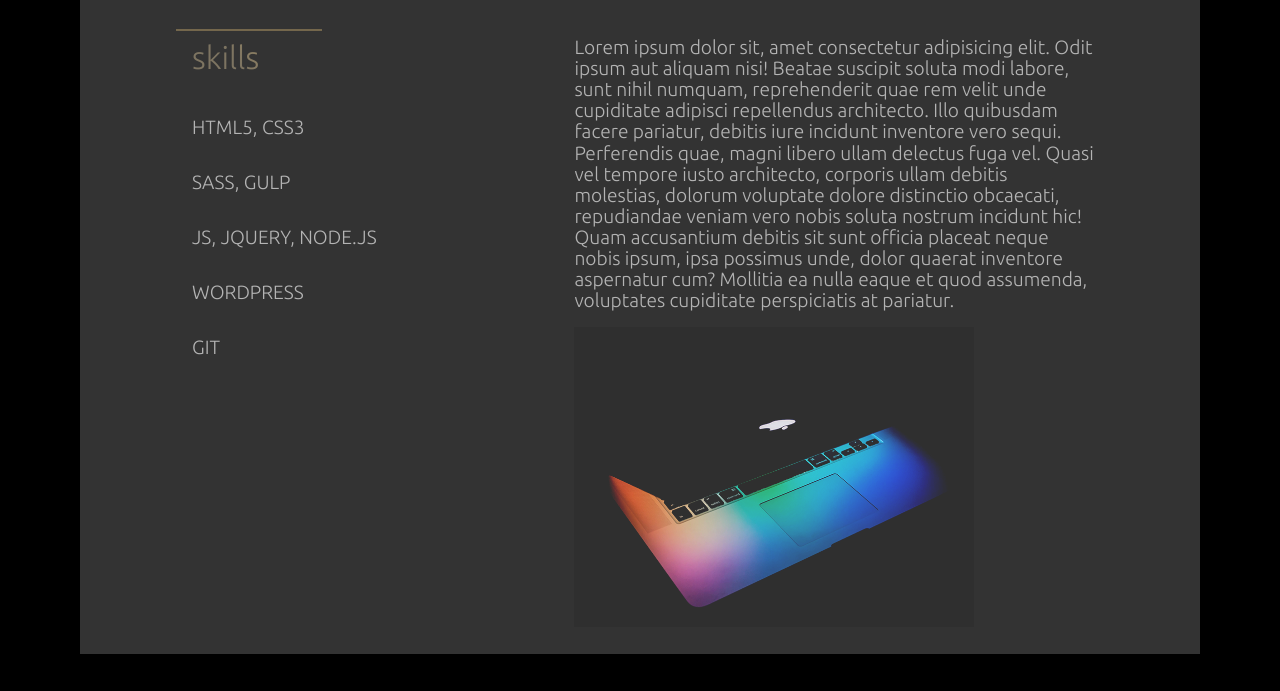
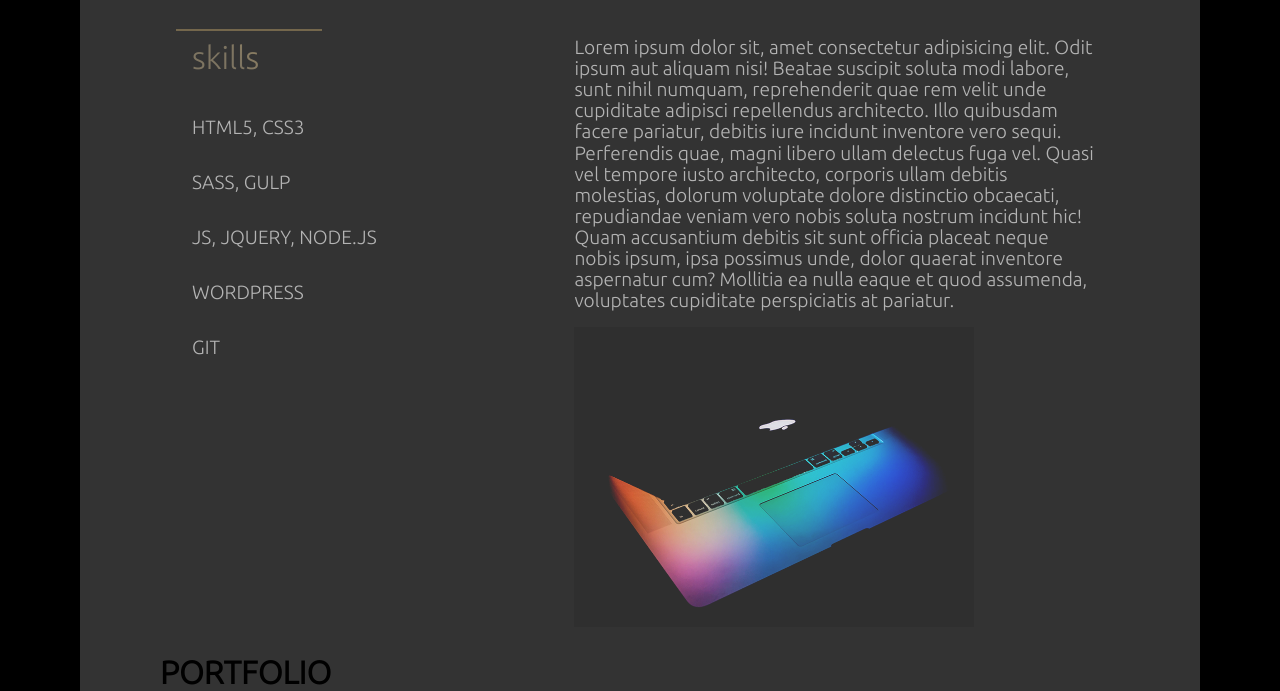
Before and after one commit to StageUa/my_resume, a plain HTML site: page index.html in a window 1280 px wide. Shown: the part 678-1369 px from the top of the page. Before the commit the page ends 1332 px from the top, so only its background shows below. Drawn offline with Linux system fonts and the light colour scheme.

Commit message:
last commit

```diff
--- a/index.html
+++ b/index.html
@@ -61,6 +61,14 @@
 
     </div> <!--/.container-->
 
+    <!-- Portfolio -->
+
+    <div class="container">
+        <div class="portfolio">
+            <h1 class="portfolio__title">PORTFOLIO</h1>
+        </div>
+    </div>
+
 
 
 </head>
--- a/style.css
+++ b/style.css
@@ -103,7 +103,7 @@ p {
     margin-bottom: 1rem;
 
     font-size: 1.5rem;
-    font-weight: 400;
+    font-weight: 700;
     font-family: 'Playfair Display SC';
 
     background-color: #b69b67;
```
